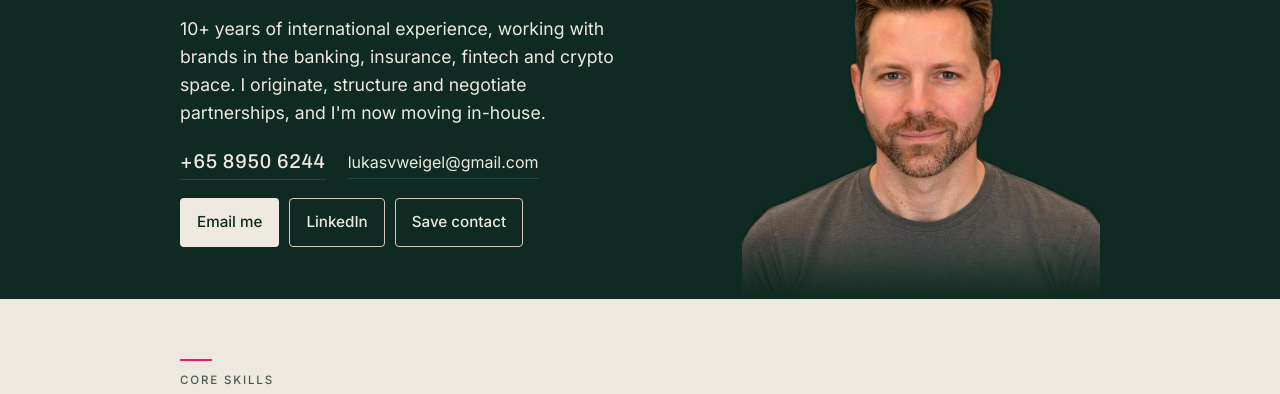
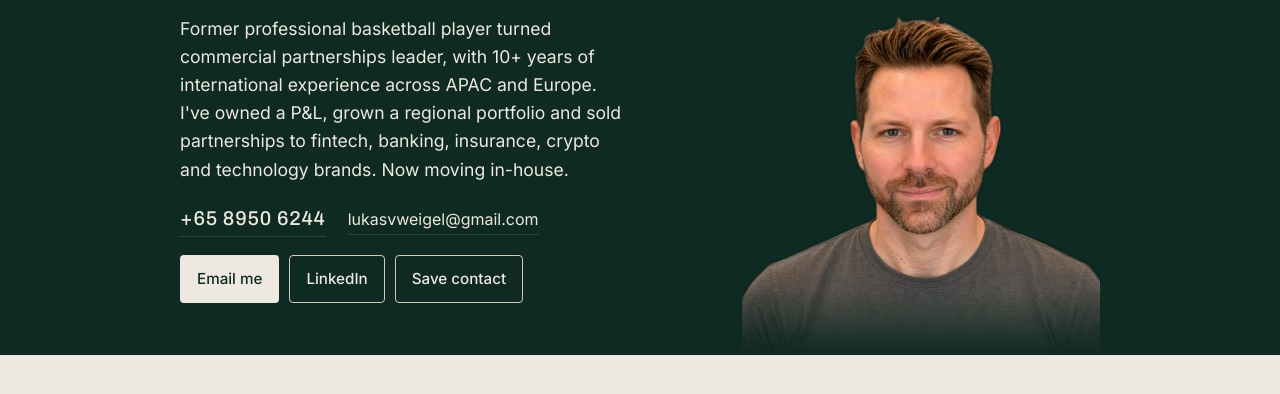
Before and after one commit to LVW-dot/lukas.wynarc.com, a plain HTML site: page index.html in a window 1280 px wide. Shown: the part 189-583 px from the top of the page. Drawn offline with Linux system fonts and the light colour scheme.

Commit message:
Base the top summary on the CV About me section
Co-Authored-By: Claude Opus 5.5 <noreply@anthropic.com>

```diff
--- a/index.html
+++ b/index.html
@@ -124,7 +124,7 @@ footer { padding-block: 22px max(28px, env(safe-area-inset-bottom)); font-size:
       <div class="label">APAC Commercial Partnerships</div>
       <h1>Lukas Weigel</h1>
       <div class="label sub"><span>Singapore based</span><span class="bar" aria-hidden="true"></span><span>No EP required</span></div>
-      <p class="lede">10+ years of international experience, working with brands in the banking, insurance, fintech and crypto space. I&nbsp;originate, structure and negotiate partnerships, and I'm now moving <span class="nw">in-house</span>.</p>
+      <p class="lede">Former professional basketball player turned commercial partnerships leader, with 10+ years of international experience across APAC and Europe. I've owned a P&amp;L, grown a regional portfolio and sold partnerships to fintech, banking, insurance, crypto and technology brands. Now moving <span class="nw">in-house</span>.</p>
       <div class="reach">
         <a class="tel" href="tel:+6589506244">+65 8950 6244</a>
         <a class="mail" href="mailto:lukasvweigel@gmail.com?subject=Hello%20from%20SFF">lukasvweigel@gmail.com</a>
```
